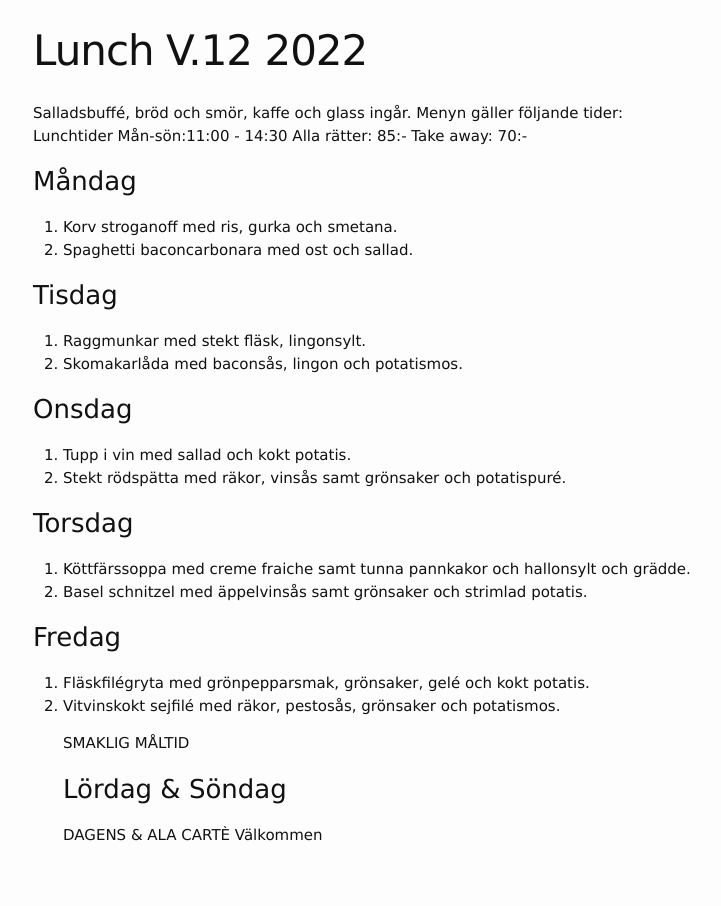
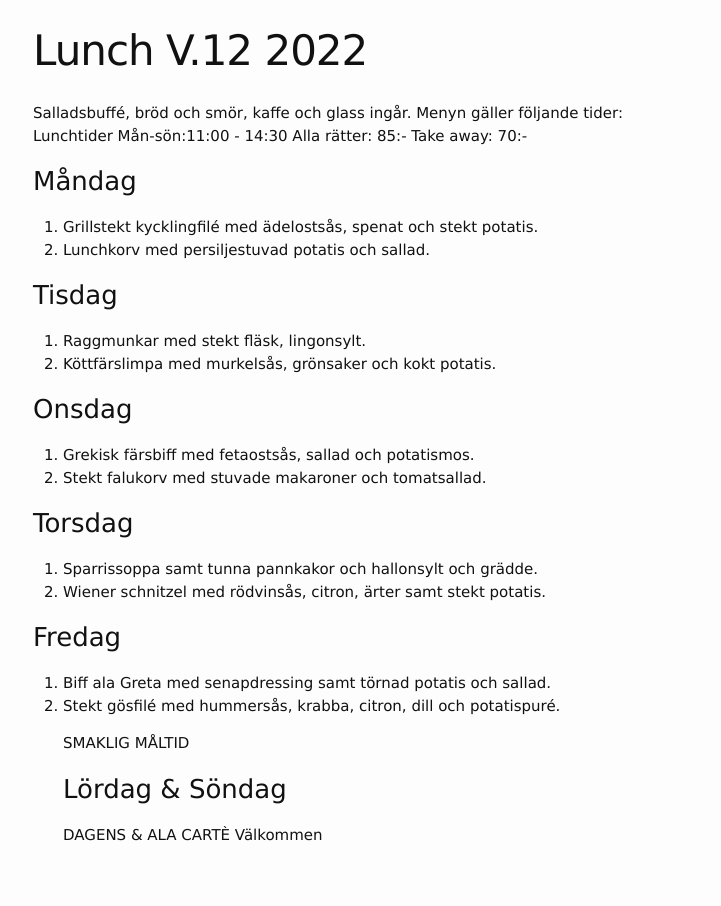
Before and after one commit to FarInn62/farinn62.github.io, a Jekyll site: the page built from lunch.md, in a window 1280 px wide. Shown: the whole page, without its empty margins (237-958 px from the left). Built offline with Jekyll 4.4.1, drawn with Linux system fonts in a browser that asks for light colours.

Commit message:
Update lunch.md

```diff
--- a/lunch.md
+++ b/lunch.md
@@ -10,24 +10,24 @@ Lunchtider  Mån-sön:11:00 - 14:30
 Alla rätter: 85:- Take away: 70:-
 
 ### Måndag
-1. Korv stroganoff med ris, gurka och smetana.
-2. Spaghetti baconcarbonara med ost och sallad.
+1. Grillstekt kycklingfilé med ädelostsås, spenat och stekt potatis.
+2. Lunchkorv med persiljestuvad potatis och sallad.
 
 ### Tisdag
 1. Raggmunkar med stekt fläsk, lingonsylt.
-2. Skomakarlåda med baconsås, lingon och potatismos.
+2. Köttfärslimpa med murkelsås, grönsaker och kokt potatis.
 
 ### Onsdag
-1. Tupp i vin med sallad och kokt potatis.
-2. Stekt rödspätta med räkor, vinsås samt grönsaker och potatispuré.
+1. Grekisk färsbiff med fetaostsås, sallad och potatismos.
+2. Stekt falukorv med stuvade makaroner och tomatsallad.
 
 ### Torsdag
-1. Köttfärssoppa med creme fraiche samt tunna pannkakor och hallonsylt och grädde.
-2. Basel schnitzel med äppelvinsås samt grönsaker och strimlad potatis.
+1. Sparrissoppa samt tunna pannkakor och hallonsylt och grädde.
+2. Wiener schnitzel med rödvinsås, citron, ärter samt stekt potatis.
 
 ### Fredag
-1. Fläskfilégryta med grönpepparsmak, grönsaker, gelé och kokt potatis.
-2. Vitvinskokt sejfilé med räkor, pestosås, grönsaker och potatismos.
+1. Biff ala Greta med senapdressing samt törnad potatis och sallad.
+2. Stekt gösfilé med hummersås, krabba, citron, dill och potatispuré.
 
    SMAKLIG MÅLTID
    ### Lördag & Söndag
```
